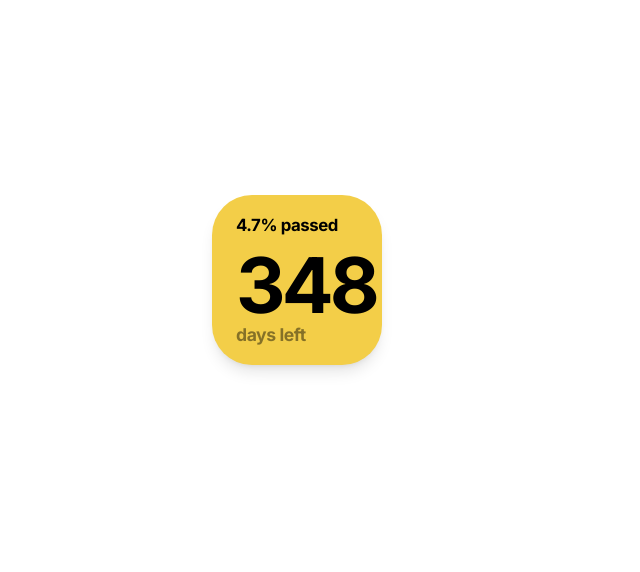
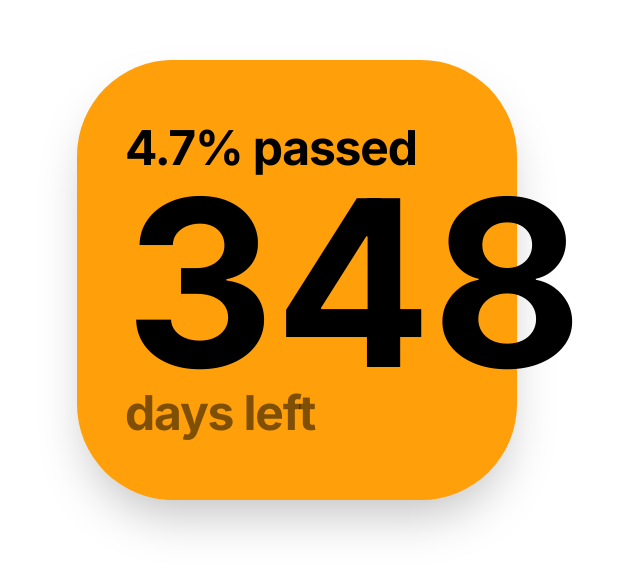
Before and after one commit to laifislove-blip/year_counter, a React (Vite) app: page / in a window 1280 px wide. Shown: the part 120-692 px from the top of the page, without its empty margins (343-983 px from the left). Built offline with nearby package versions, Linux system fonts and the light colour scheme.

Commit message:
Add files via upload

```diff
--- a/components/Widget.tsx
+++ b/components/Widget.tsx
@@ -7,33 +7,34 @@ interface WidgetProps {
 
 const Widget: React.FC<WidgetProps> = ({ percentage, daysLeft }) => {
   return (
-    <div className="flex items-center justify-center p-4">
+    <div className="flex items-center justify-center p-8">
       {/*
-        표준 소형 위젯 사이즈(170px)
-        배경색을 요청하신 #F3CE48로 변경하고 둥근 모서리 적용
+        전체적인 사이즈를 기존보다 100% 더 키움 (440px x 440px)
+        배경색: 선명한 오렌지(#FF9F0A)
+        모서리 곡률을 크기에 맞춰 6rem으로 대폭 확대
       */}
-      <div className="w-[170px] h-[170px] bg-[#F3CE48] rounded-[2.5rem] flex items-center justify-center select-none shadow-lg">
+      <div className="w-[440px] h-[440px] bg-[#FF9F0A] rounded-[6rem] flex items-center justify-center select-none shadow-2xl">
 
-        {/* 모든 텍스트를 왼쪽 정렬하고 적절한 좌측 패딩 부여 */}
-        <div className="flex flex-col items-start text-left px-6 w-full">
+        {/* 내부 컨텐츠가 거대한 배경을 가득 채우도록 패딩과 간격 조정 */}
+        <div className="flex flex-col items-start text-left px-12 w-full">
 
-          {/* 첫 번째 줄: % passed (2열과 충분한 여백 유지) */}
-          <div className="mb-4">
-            <span className="text-black font-bold text-[1.05rem] tracking-tight leading-none">
+          {/* 첫 번째 줄: % passed (스케일에 맞춰 3rem으로 확대) */}
+          <div className="mb-6">
+            <span className="text-black font-bold text-[3rem] tracking-tight leading-none">
               {percentage}% passed
             </span>
           </div>
 
-          {/* 두 번째 줄: 메인 숫자 (가장 강조되는 요소) */}
+          {/* 두 번째 줄: 메인 숫자 (배경을 압도하도록 14rem 이상으로 확대) */}
           <div className="mb-0">
-            <span className="text-[4.8rem] font-black text-black leading-[0.85] tracking-tighter">
+            <span className="text-[14.5rem] font-black text-black leading-[0.75] tracking-[ -0.05em]">
               {daysLeft}
             </span>
           </div>
 
-          {/* 세 번째 줄: days left (이전 버전보다 미세하게 여백을 띄움) */}
-          <div className="mt-1">
-            <span className="text-black/45 font-bold text-[1.1rem] tracking-tight leading-none">
+          {/* 세 번째 줄: days left (비율에 맞춰 3rem으로 확대 및 간격 조정) */}
+          <div className="mt-4">
+            <span className="text-black/50 font-bold text-[3rem] tracking-tight leading-none">
               days left
             </span>
           </div>
```
